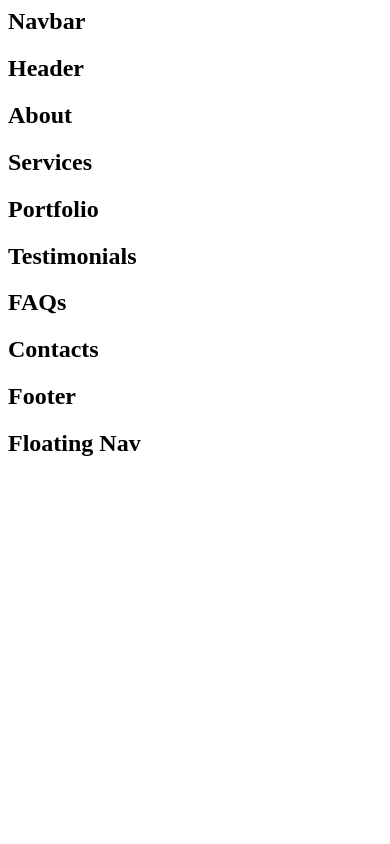
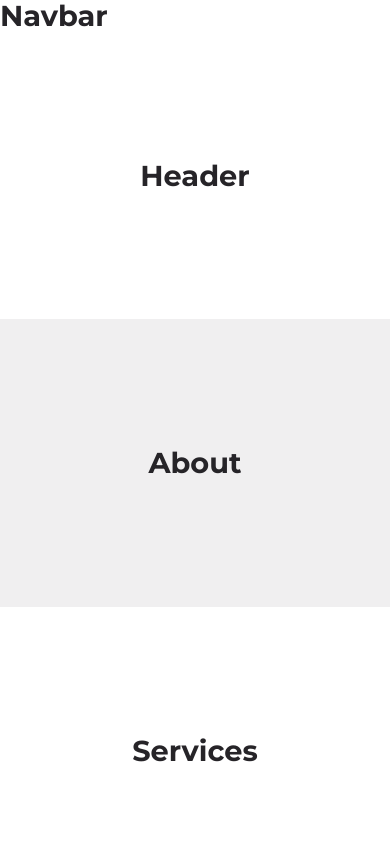
Before and after one commit to MajesticLopes/react_portfolio, a React (Create React App) app: page / in a window 390 px wide. Shown: the top 844 px of the page. Built offline with nearby package versions, Linux system fonts and the light colour scheme.

Commit message:
Ajout des composants css

```diff
--- a/public/index.html
+++ b/public/index.html
@@ -3,6 +3,8 @@
   <meta charset="UTF-8">
   <meta name="viewport" content="width=device-width, initial-scale=1.0">
   <title>Responsive React Portfolio website with Theme Customization</title>
+  <link href="https://fonts.googleapis.com/css2?family=Black+Ops+One&family=Montserrat:wght@300;400;500;600;700&display=swap" rel="stylesheet">
+
 </head>
 <body>
   <div id="root"></div>
--- a/src/index.css
+++ b/src/index.css
@@ -0,0 +1,205 @@
+* {
+  margin: 0;
+  padding: 0;
+  border: 0;
+  outline: 0;
+  list-style: none;
+  text-decoration: none;
+  box-sizing: border-box;
+}
+
+:root {
+  --primary-hue: 270;
+  --black-lightness: 15%;
+  --dark-lightness: 44%;
+  --light-lightness: 94%;
+  --white-lightness: 100%;
+  --color-primary: hsl(var(--primary-hue), 89%, 41%);
+  --color-white: hsl(0, 5%, var(--white-lightness));
+  --color-light: hsl(var(--primary-hue), 5%, var(--light-lightness));
+  --color-black: hsl(var(--primary-hue), 5%, var(--black-lightness));
+  --color-dark: hsl(var(--primary-hue), 5%, var(--dark-lightness));
+
+  --container-width-lg: 76%;
+  --container-width-md: 90%;
+
+  --border-radius-1: 1.2rem;
+  --border-radius-2: 0.8rem;
+  --border-radius-3: 0.5rem;
+
+  --transition: all 500ms ease;
+
+}
+
+html {
+  scroll-behavior: smooth;
+}
+
+body {
+  font-family: 'Montserrat', sans-serif;
+  line-height: 1.6;
+  font-size: 0.9rem;
+}
+
+.container {
+  width: var(--container-width-lg);
+  margin-inline: auto;
+  max-width: 1920px;
+}
+
+section {
+  padding: 10rem 0;
+  background: var(--color-light);
+  transition: var(--transition);
+}
+
+section:nth-child(even) {
+  background: var(--color-white);
+}
+
+section > h2 {
+  text-align: center;
+}
+
+section > p {
+  text-align: center;
+  margin: 0.5rem auto 4rem;
+  width: 40%;
+}
+
+a {
+  color: var(--color-white);
+  transition: var(--transition);
+}
+
+h1, h2, h3, h4, h6 {
+  line-height: 1.1;
+  color: var(--color-black);
+}
+
+h1 {
+  font-size: 3rem;
+}
+
+h2 {
+  font-size: 2rem;
+}
+
+h3 {
+  font-size: 1.6rem;
+}
+
+h4 {
+  font-size: 1.1rem;
+}
+
+h5 {
+  font-size: 0.95rem;
+}
+
+h6 {
+  font-size: 0.8rem;
+}
+
+.img {
+  display: block;
+  width: 100%;
+  object-fit: cover;
+}
+
+.btn {
+  display: inline-block;
+  width: fit-content;
+  display: flex;
+  align-items: center;
+  gap: 1rem;
+  background: var(--color-light);
+  color: var(--color-black);
+  padding: 0.6rem;
+  border: 2px solid transparent;
+  border-radius: var(--border-radius-2);
+  cursor: pointer;
+}
+
+.btn {
+  background-color: transparent;
+  border-color: var(--color-light);
+  transform: translateY(-0.5rem);
+}
+
+.btn.white {
+  background: var(--color-white);
+}
+
+.btn.white:hover {
+  background-color: transparent;
+  border-color: var(--color-white);
+}
+
+.btn.primary {
+  background: var(--color-primary);
+  color: white;
+}
+
+.btn.primary:hover {
+  background: transparent;
+  border-color: var(--color-primary);
+  color: var(--color-primary);
+}
+
+.btn.sm {
+  padding: 0.5rem 1.2rem;
+}
+
+/* MEDIA QUERIES (TABLET)*/
+
+@media screen and (max-width: 1024px) {
+  body {
+    font-size: 1rem;
+  }
+
+  .container {
+    width: var(--container-width-md);
+  }
+
+  section {
+    padding: 8rem 0;
+  }
+
+  section > p {
+    width: 72%;
+    margin-bottom: 3rem;
+  }
+
+  h1 {
+    font-size: 2rem;
+  }
+}
+
+/* MEDIA QUERIES (PHONES)*/
+
+@media screen and (max-width: 600px) {
+  h1 {
+    font-size: 2.4rem;
+  }
+
+  h2 {
+    font-size: 1.8rem;
+  }
+
+  h3 {
+    font-size: 1.4rem;
+  }
+
+  h4 {
+    font-size: 1rem;
+  }
+
+  .btn {
+    padding: 0.6rem 1.5rem;
+  }
+
+  section > p {
+    width: var(--container-width-md);
+  }
+}
```
